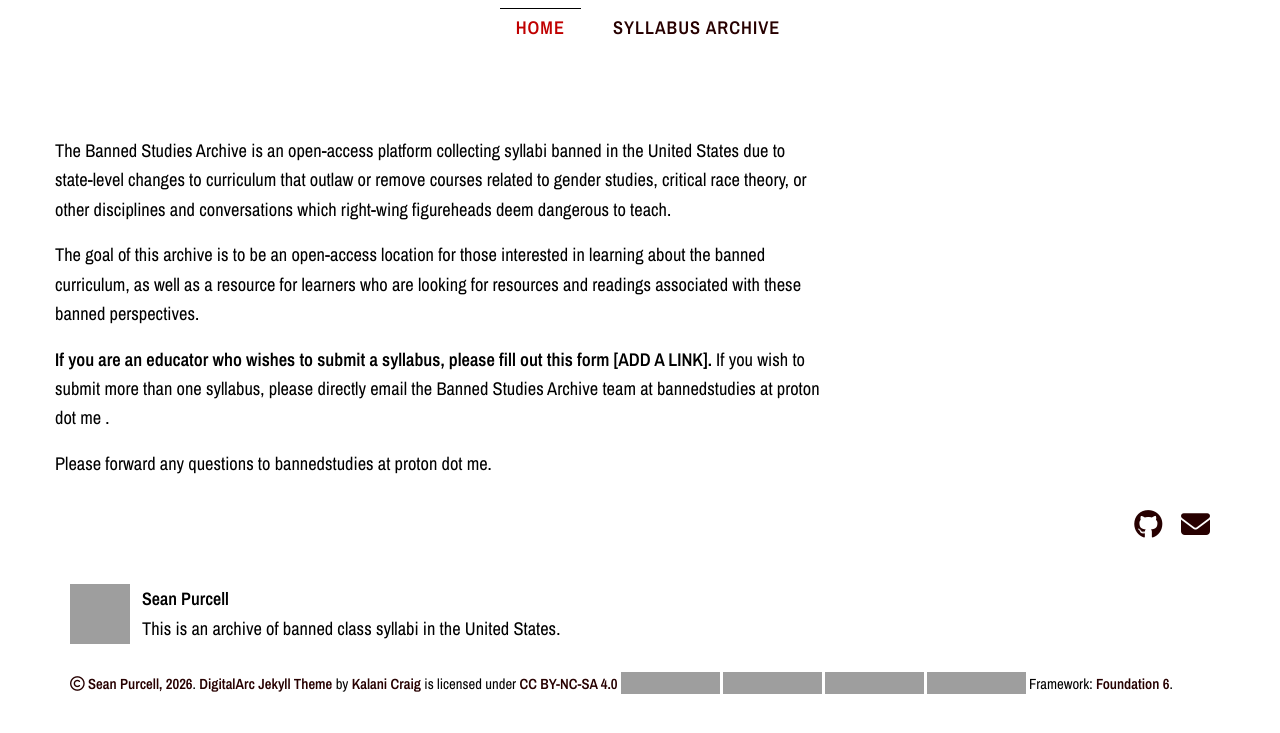
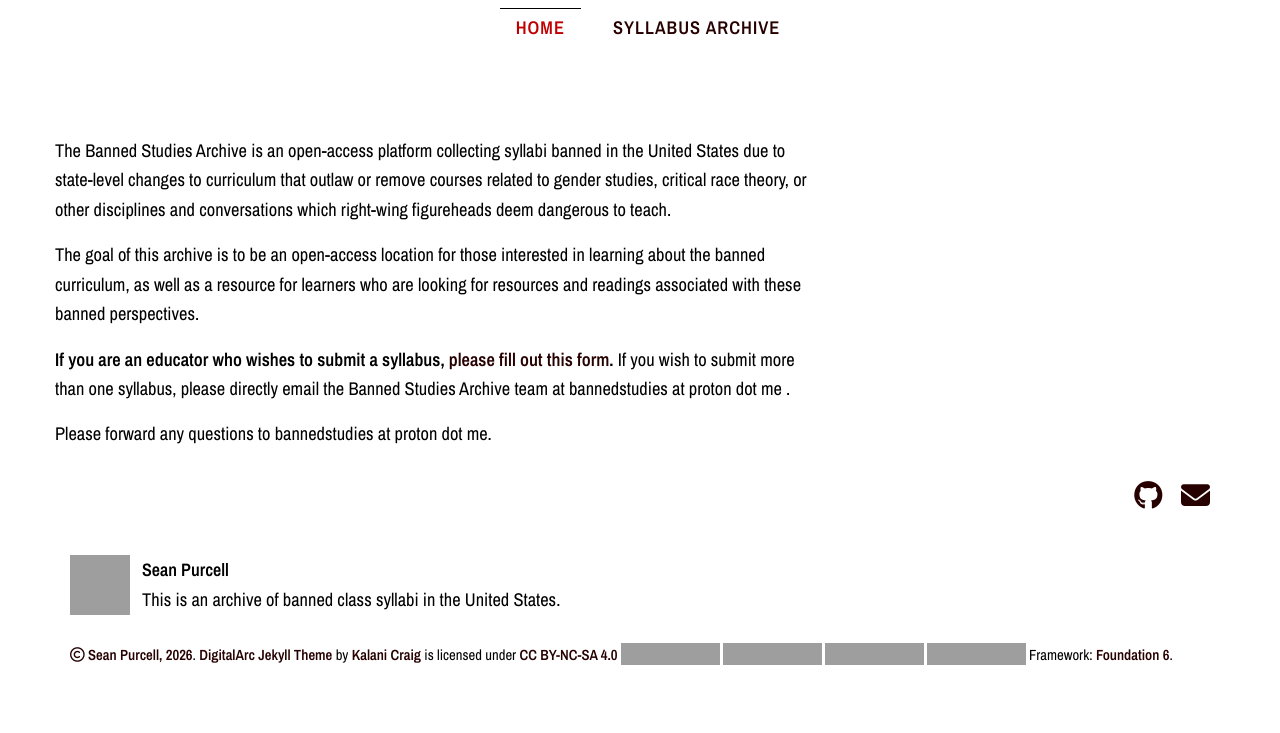
Before and after one commit to BannedStudies/archive, a Jekyll site: the page built from pages/index.md, in a window 1280 px wide, cut to the strip 0-733 px from the top of the page. Built offline with Jekyll 4.4.1, drawn with Linux system fonts in a browser that asks for light colours; nearby versions of some CDN libraries; grey boxes are pictures that could not be loaded.

Commit message:
no message

```diff
--- a/pages/index.md
+++ b/pages/index.md
@@ -8,6 +8,6 @@ The Banned Studies Archive is an open-access platform collecting syllabi banned
 
 The goal of this archive is to be an open-access location for those interested in learning about the banned curriculum, as well as a resource for learners who are looking for resources and readings associated with these banned perspectives.
 
-**If you are an educator who wishes to submit a syllabus, please fill out this form [ADD A LINK].** If you wish to submit more than one syllabus, please directly email the Banned Studies Archive team at bannedstudies at proton dot me .
+**If you are an educator who wishes to submit a syllabus, [please fill out this form](https://forms.gle/TpXYPdqNvv5TBsHF8).** If you wish to submit more than one syllabus, please directly email the Banned Studies Archive team at bannedstudies at proton dot me .
 
 Please forward any questions to bannedstudies at proton dot me.
```
Also changed, not shown: 3 other files.
